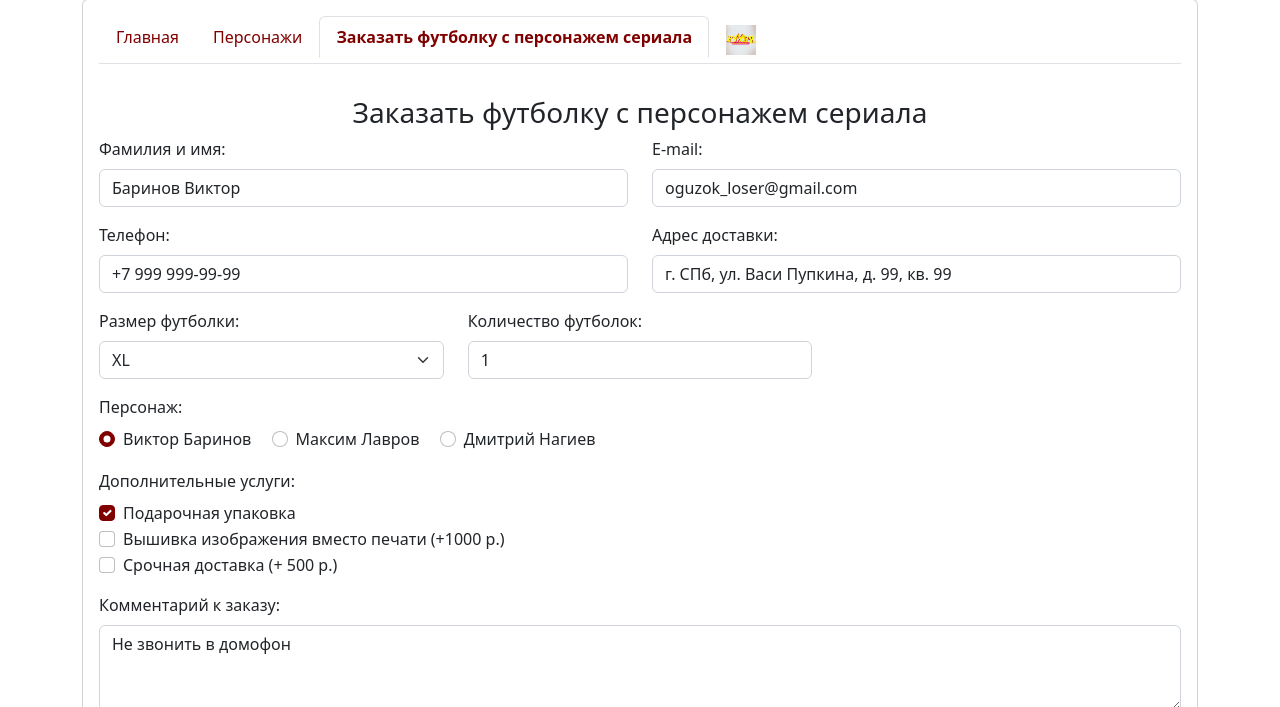
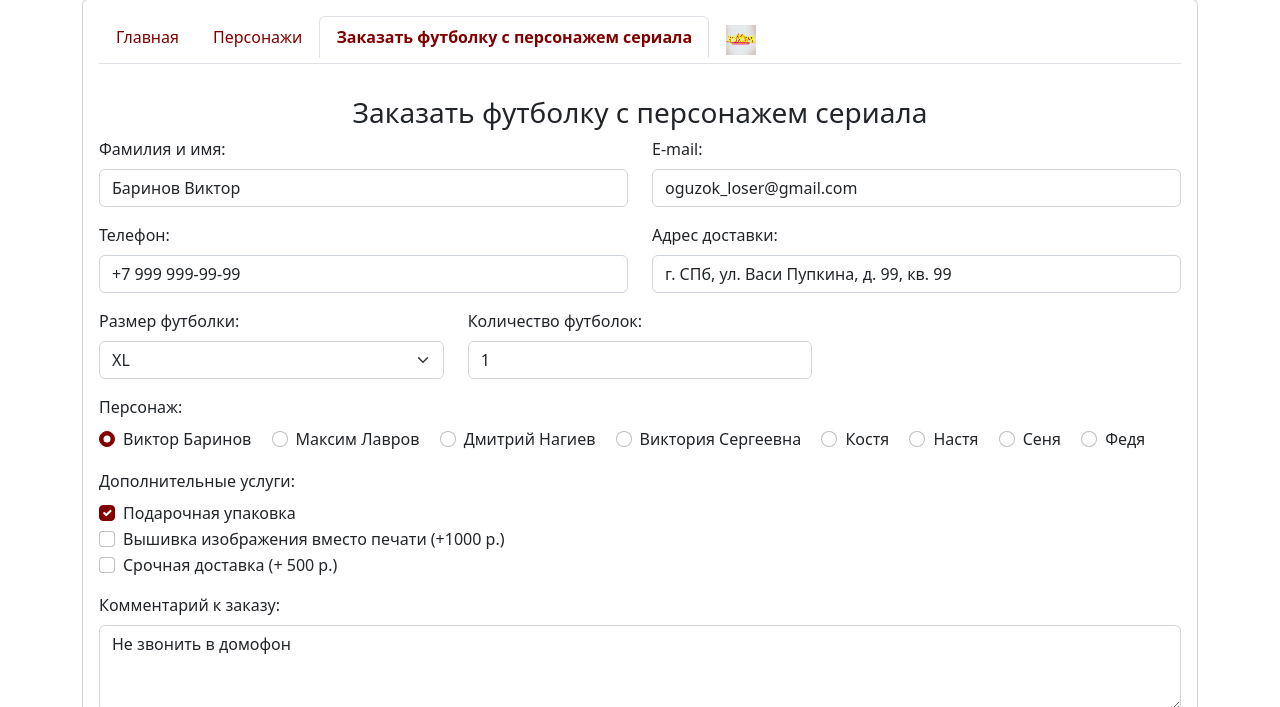
Before and after one commit to xvrnks/2025_css, a plain HTML site: page form.html in a window 1280 px wide. Shown: the part 93-800 px from the top of the page. Drawn offline with nearby package versions, Linux system fonts and the light colour scheme.

Commit message:
Update form.html

```diff
--- a/form.html
+++ b/form.html
@@ -142,6 +142,26 @@
                                 <input class="form-check-input" type="radio" name="jersey_type" value="dmitry">
                                 <label class="form-check-label">Дмитрий Нагиев</label>
                             </div>
+                            <div class="form-check form-check-inline">
+                                <input class="form-check-input" type="radio" name="jersey_type" value="victoria">
+                                <label class="form-check-label">Виктория Сергеевна</label>
+                            </div>
+                            <div class="form-check form-check-inline">
+                                <input class="form-check-input" type="radio" name="jersey_type" value="kostya">
+                                <label class="form-check-label">Костя</label>
+                            </div>
+                            <div class="form-check form-check-inline">
+                                <input class="form-check-input" type="radio" name="jersey_type" value="nastya">
+                                <label class="form-check-label">Настя</label>
+                            </div>
+                            <div class="form-check form-check-inline">
+                                <input class="form-check-input" type="radio" name="jersey_type" value="senya">
+                                <label class="form-check-label">Сеня</label>
+                            </div>
+                            <div class="form-check form-check-inline">
+                                <input class="form-check-input" type="radio" name="jersey_type" value="fedya">
+                                <label class="form-check-label">Федя</label>
+                            </div>
                         </div>
                     </div>
 
@@ -196,4 +216,5 @@
 </body>
 
 
+
 </html>
```
